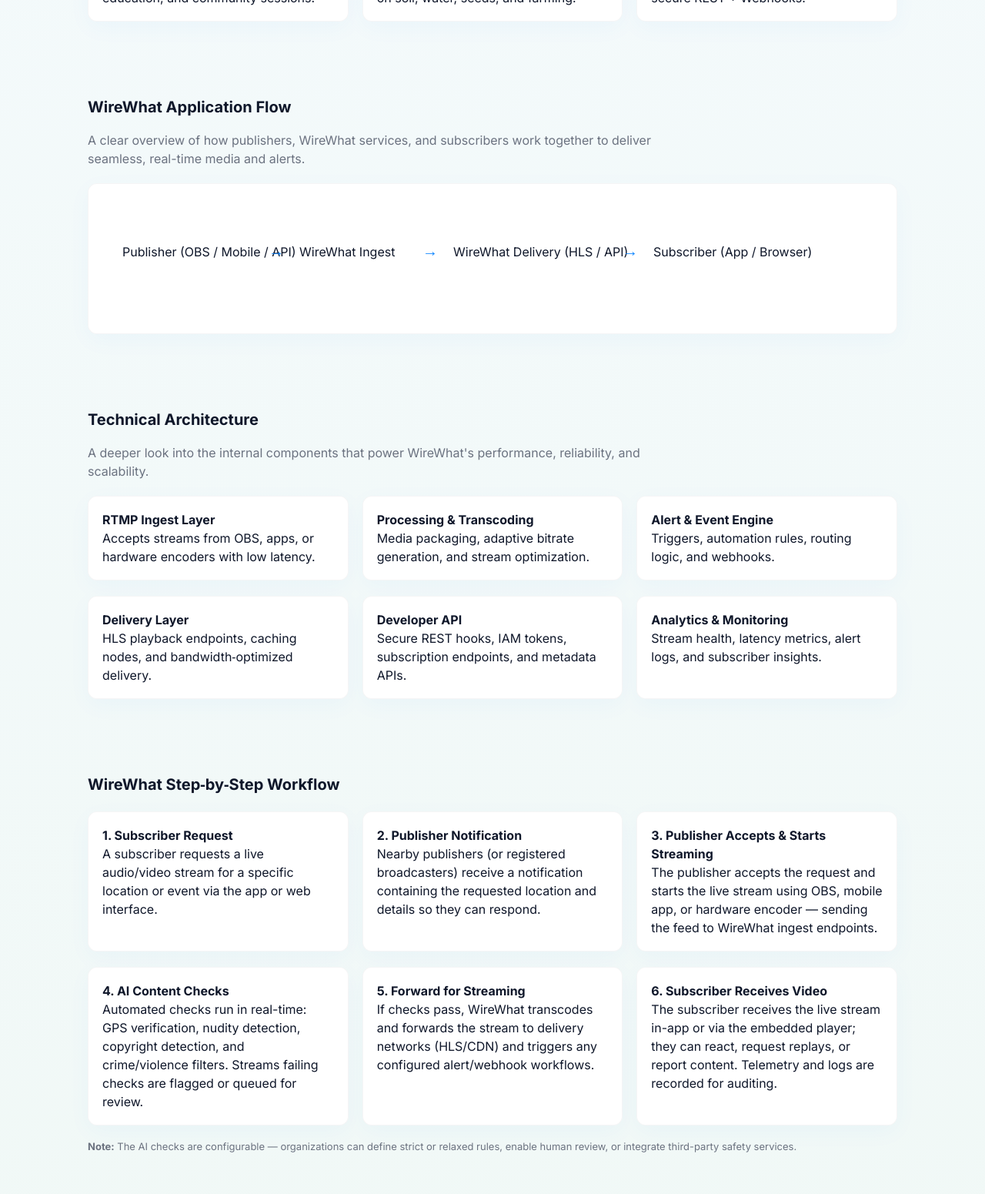
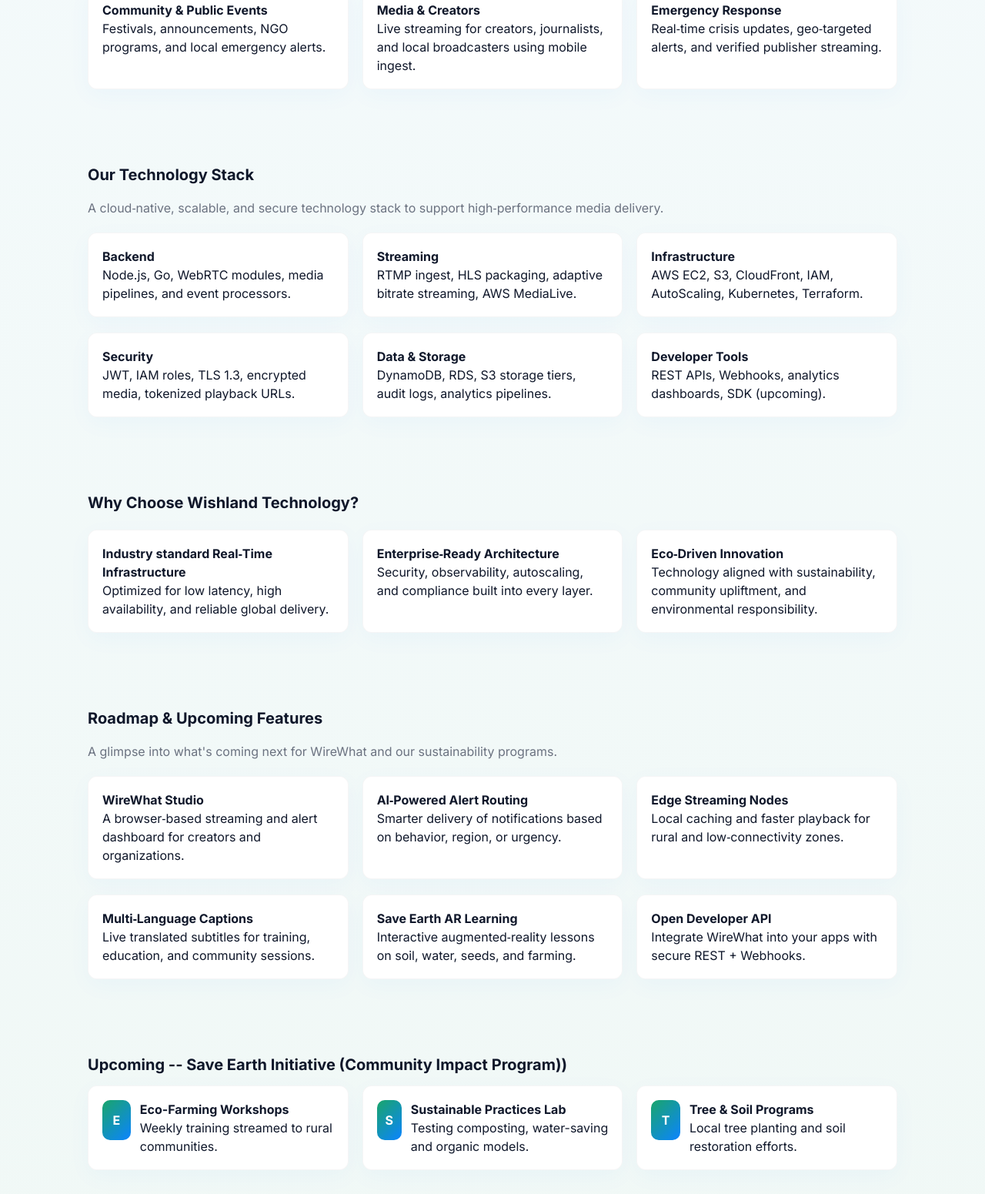
Before and after one commit to wishlandtechnology/wishlandtechnology, a plain HTML site: page index.html in a window 1280 px wide. Shown: the part 1708-3259 px from the top of the page at 77% size. Drawn offline with Linux system fonts and the light colour scheme.

Commit message:
Added AWS tools and tech stack in index.html
Added AWS tools and tech stack in index.html
Suitable for AWS startup credits

```diff
--- a/index.html
+++ b/index.html
@@ -132,11 +132,61 @@
       </div>
     </section>
 
+    <!-- AWS POWERED SECTION -->
+    <section class="fade-in" id="aws-powered">
+      <h2>Powered by AWS Cloud</h2>
+      <p style="color:var(--muted);max-width:760px">
+        WireWhat is built on scalable, secure, and globally distributed AWS infrastructure to deliver high‑performance, low‑latency real‑time media experiences. Our architecture leverages AWS best practices for reliability, security, and cost‑optimized scaling.
+      </p>
+
+      <div class="grid grid-3" style="margin-top:20px">
+        <div class="card"><b>Amazon EC2 + Auto Scaling</b><div class="small">High‑performance compute for ingest, processing, and real‑time workloads.</div></div>
+        <div class="card"><b>Amazon S3 + CloudFront</b><div class="small">Global delivery for VOD, HLS segments, metadata and long‑term storage.</div></div>
+        <div class="card"><b>AWS Media Services</b><div class="small">Live packaging, transcoding, and stream optimization pipelines.</div></div>
+      </div>
+    </section>
+
+    <!-- USE CASES SECTION -->
+    <section class="fade-in" id="usecases">
+      <h2>Use Cases</h2>
+      <p style="color:var(--muted);max-width:760px">WireWhat powers streaming, alerts, and real‑time collaboration across multiple industry verticals.</p>
+
+      <div class="grid grid-3" style="margin-top:20px">
+        <div class="card"><b>Agriculture & Rural Connectivity</b><div class="small">Live crop advisory streams, village‑level training, and local event broadcasting.</div></div>
+        <div class="card"><b>Enterprises</b><div class="small">Internal communications, CEO town‑halls, secure live events, and custom alert workflows.</div></div>
+        <div class="card"><b>Education & Remote Training</b><div class="small">Low‑bandwidth classrooms, interactive live sessions, skill‑based learning broadcasts.</div></div>
+      </div>
+
+      <div class="grid grid-3" style="margin-top:20px">
+        <div class="card"><b>Community & Public Events</b><div class="small">Festivals, announcements, NGO programs, and local emergency alerts.</div></div>
+        <div class="card"><b>Media & Creators</b><div class="small">Live streaming for creators, journalists, and local broadcasters using mobile ingest.</div></div>
+        <div class="card"><b>Emergency Response</b><div class="small">Real‑time crisis updates, geo‑targeted alerts, and verified publisher streaming.</div></div>
+      </div>
+    </section>
+
+    <!-- TECHNOLOGY STACK SECTION -->
+    <section class="fade-in" id="techstack">
+      <h2>Our Technology Stack</h2>
+      <p style="color:var(--muted);max-width:760px">A cloud‑native, scalable, and secure technology stack to support high‑performance media delivery.</p>
+
+      <div class="grid grid-3" style="margin-top:20px">
+        <div class="card"><b>Backend</b><div class="small">Node.js, Go, WebRTC modules, media pipelines, and event processors.</div></div>
+        <div class="card"><b>Streaming</b><div class="small">RTMP ingest, HLS packaging, adaptive bitrate streaming, AWS MediaLive.</div></div>
+        <div class="card"><b>Infrastructure</b><div class="small">AWS EC2, S3, CloudFront, IAM, AutoScaling, Kubernetes, Terraform.</div></div>
+      </div>
+
+      <div class="grid grid-3" style="margin-top:20px">
+        <div class="card"><b>Security</b><div class="small">JWT, IAM roles, TLS 1.3, encrypted media, tokenized playback URLs.</div></div>
+        <div class="card"><b>Data & Storage</b><div class="small">DynamoDB, RDS, S3 storage tiers, audit logs, analytics pipelines.</div></div>
+        <div class="card"><b>Developer Tools</b><div class="small">REST APIs, Webhooks, analytics dashboards, SDK (upcoming).</div></div>
+      </div>
+    </section>
+
     <!-- WHY CHOOSE WISHLAND TECHNOLOGY -->
     <section class="fade-in" id="whyus">
       <h2>Why Choose Wishland Technology?</h2>
       <div class="grid grid-3" style="margin-top:20px">
-        <div class="card"><b>Proven Real‑Time Infrastructure</b><div class="small">Optimized for low latency, high availability, and reliable global delivery.</div></div>
+        <div class="card"><b>Industry standard Real‑Time Infrastructure</b><div class="small">Optimized for low latency, high availability, and reliable global delivery.</div></div>
         <div class="card"><b>Enterprise‑Ready Architecture</b><div class="small">Security, observability, autoscaling, and compliance built into every layer.</div></div>
         <div class="card"><b>Eco‑Driven Innovation</b><div class="small">Technology aligned with sustainability, community upliftment, and environmental responsibility.</div></div>
       </div>
@@ -158,88 +208,7 @@
       </div>
     </section>
 
-    <!-- WIREWHAT FLOW SECTIONS -->
-
-    <!-- HIGH-LEVEL APPLICATION FLOW -->
-    <section class="fade-in" id="flow-overview">
-      <h2>WireWhat Application Flow</h2>
-      <p style="color:var(--muted);max-width:760px">A clear overview of how publishers, WireWhat services, and subscribers work together to deliver seamless, real-time media and alerts.</p>
-
-      <div class="card" style="margin-top:20px;text-align:center;padding:24px">
-        <svg width="100%" height="140" xmlns="http://www.w3.org/2000/svg">
-          <text x="20" y="70" font-size="16" fill="#0f172a">Publisher (OBS / Mobile / API)</text>
-          <text x="210" y="70" font-size="20" fill="#0b84ff">→</text>
-          <text x="250" y="70" font-size="16" fill="#0f172a">WireWhat Ingest</text>
-          <text x="410" y="70" font-size="20" fill="#0b84ff">→</text>
-          <text x="450" y="70" font-size="16" fill="#0f172a">WireWhat Delivery (HLS / API)</text>
-          <text x="670" y="70" font-size="20" fill="#0b84ff">→</text>
-          <text x="710" y="70" font-size="16" fill="#0f172a">Subscriber (App / Browser)</text>
-        </svg>
-      </div>
-    </section>
-
-    <!-- TECHNICAL ARCHITECTURE FLOW -->
-    <section class="fade-in" id="tech-architecture">
-      <h2>Technical Architecture</h2>
-      <p style="color:var(--muted);max-width:760px">A deeper look into the internal components that power WireWhat's performance, reliability, and scalability.</p>
-
-      <div class="grid" style="margin-top:20px;grid-template-columns:repeat(3,1fr)">
-        <div class="card"><b>RTMP Ingest Layer</b><div class="small">Accepts streams from OBS, apps, or hardware encoders with low latency.</div></div>
-        <div class="card"><b>Processing & Transcoding</b><div class="small">Media packaging, adaptive bitrate generation, and stream optimization.</div></div>
-        <div class="card"><b>Alert & Event Engine</b><div class="small">Triggers, automation rules, routing logic, and webhooks.</div></div>
-      </div>
-
-      <div class="grid" style="margin-top:20px;grid-template-columns:repeat(3,1fr)">
-        <div class="card"><b>Delivery Layer</b><div class="small">HLS playback endpoints, caching nodes, and bandwidth‑optimized delivery.</div></div>
-        <div class="card"><b>Developer API</b><div class="small">Secure REST hooks, IAM tokens, subscription endpoints, and metadata APIs.</div></div>
-        <div class="card"><b>Analytics & Monitoring</b><div class="small">Stream health, latency metrics, alert logs, and subscriber insights.</div></div>
-      </div>
-    </section>
-
-    <!-- STEP-BY-STEP WORKFLOW -->
-    <section class="fade-in" id="step-flow">
-      <h2>WireWhat Step‑by‑Step Workflow</h2>
-
-      <div class="grid grid-3" style="margin-top:20px">
-        <div class="card">
-          <div style="font-weight:700">1. Subscriber Request</div>
-          <div class="small">A subscriber requests a live audio/video stream for a specific location or event via the app or web interface.</div>
-        </div>
-
-        <div class="card">
-          <div style="font-weight:700">2. Publisher Notification</div>
-          <div class="small">Nearby publishers (or registered broadcasters) receive a notification containing the requested location and details so they can respond.</div>
-        </div>
-
-        <div class="card">
-          <div style="font-weight:700">3. Publisher Accepts & Starts Streaming</div>
-          <div class="small">The publisher accepts the request and starts the live stream using OBS, mobile app, or hardware encoder — sending the feed to WireWhat ingest endpoints.</div>
-        </div>
-      </div>
-
-      <div class="grid grid-3" style="margin-top:20px">
-        <div class="card">
-          <div style="font-weight:700">4. AI Content Checks</div>
-          <div class="small">Automated checks run in real-time: GPS verification, nudity detection, copyright detection, and crime/violence filters. Streams failing checks are flagged or queued for review.</div>
-        </div>
-
-        <div class="card">
-          <div style="font-weight:700">5. Forward for Streaming</div>
-          <div class="small">If checks pass, WireWhat transcodes and forwards the stream to delivery networks (HLS/CDN) and triggers any configured alert/webhook workflows.</div>
-        </div>
-
-        <div class="card">
-          <div style="font-weight:700">6. Subscriber Receives Video</div>
-          <div class="small">The subscriber receives the live stream in-app or via the embedded player; they can react, request replays, or report content. Telemetry and logs are recorded for auditing.</div>
-        </div>
-      </div>
-
-      <div style="margin-top:18px;color:var(--muted);font-size:13px">
-        <b>Note:</b> The AI checks are configurable — organizations can define strict or relaxed rules, enable human review, or integrate third-party safety services.
-      </div>
-    </section>
-
-<!-- SAVE EARTH (RENAMED + MOVED BELOW WIREWHAT) -->
+    <!-- SAVE EARTH (RENAMED + MOVED BELOW WIREWHAT) -->
     <section class="fade-in" id="saveearth">
       <h2>Upcoming -- Save Earth Initiative (Community Impact Program))</h2>
       <div class="grid grid-3">
```
